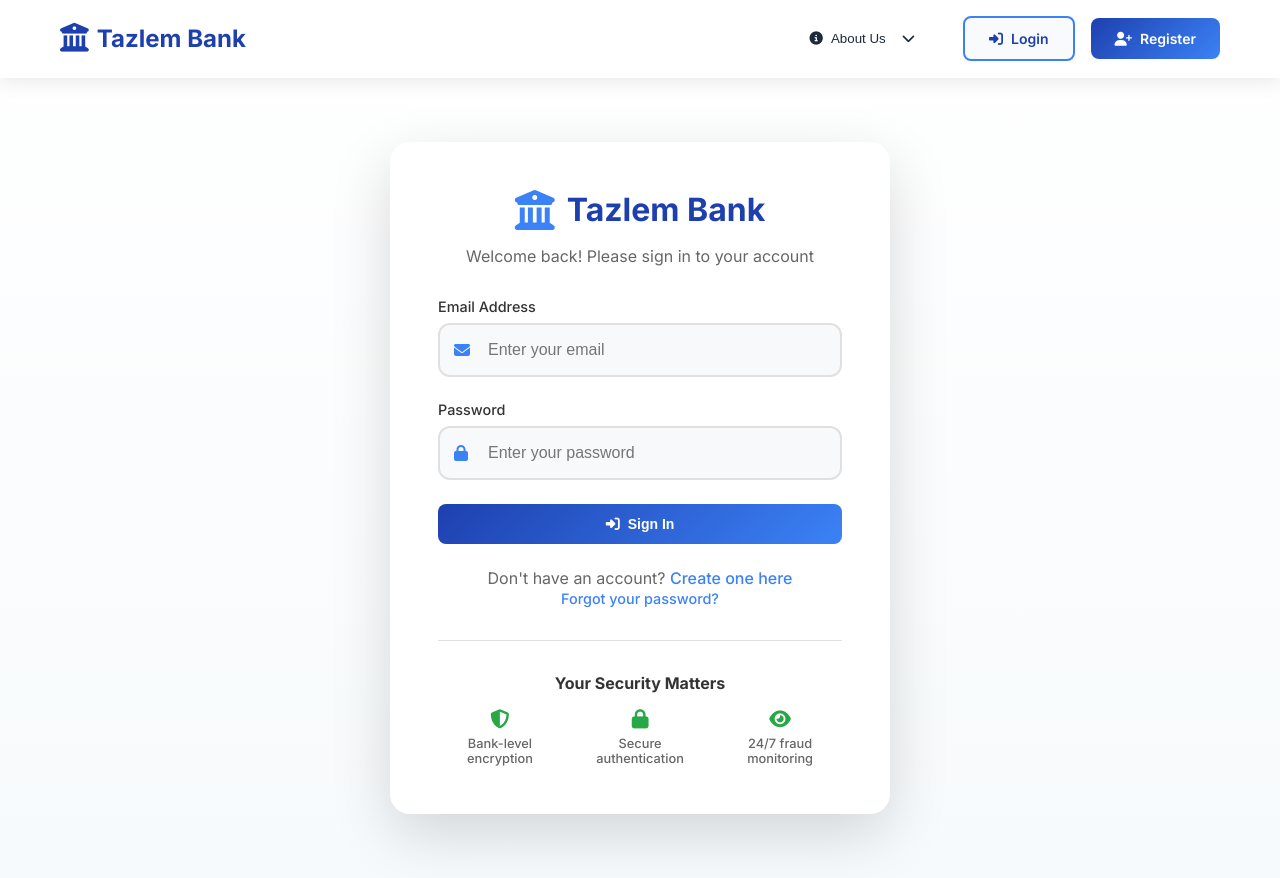
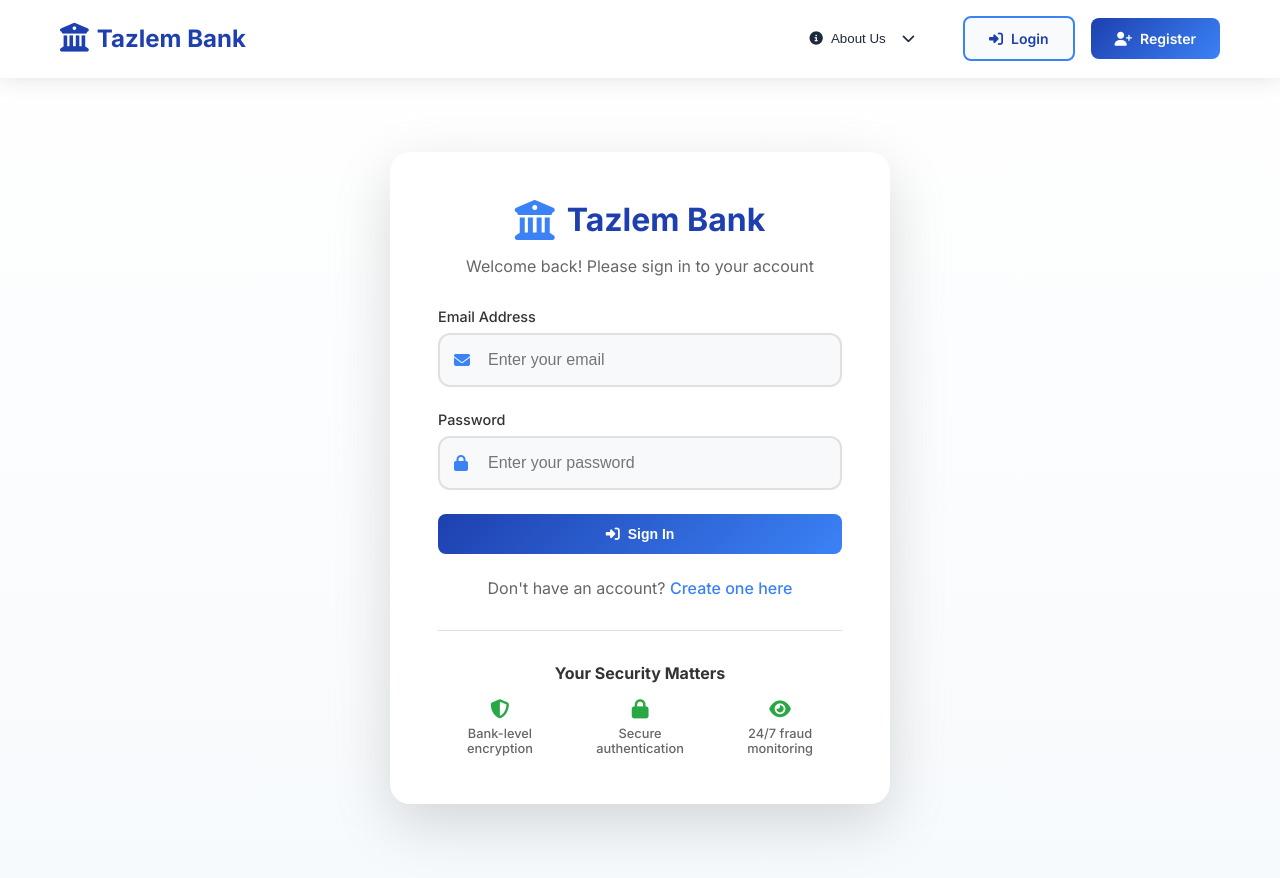
Before and after one commit to abraham1o2o/bank-app, a React (Vite) app: page /#/login in a window 1280 px wide. Built offline with nearby package versions, Linux system fonts and the light colour scheme.

Commit message:
Update Login.tsx

```diff
--- a/src/pages/Login.tsx
+++ b/src/pages/Login.tsx
@@ -120,7 +120,6 @@ const Login: React.FC<LoginProps> = ({ onLogin }) => {
 
             <div className="auth-footer">
               <p>Don't have an account? <Link to="/register">Create one here</Link></p>
-              <a href="#" className="forgot-password">Forgot your password?</a>
             </div>
           </form>
 
```
